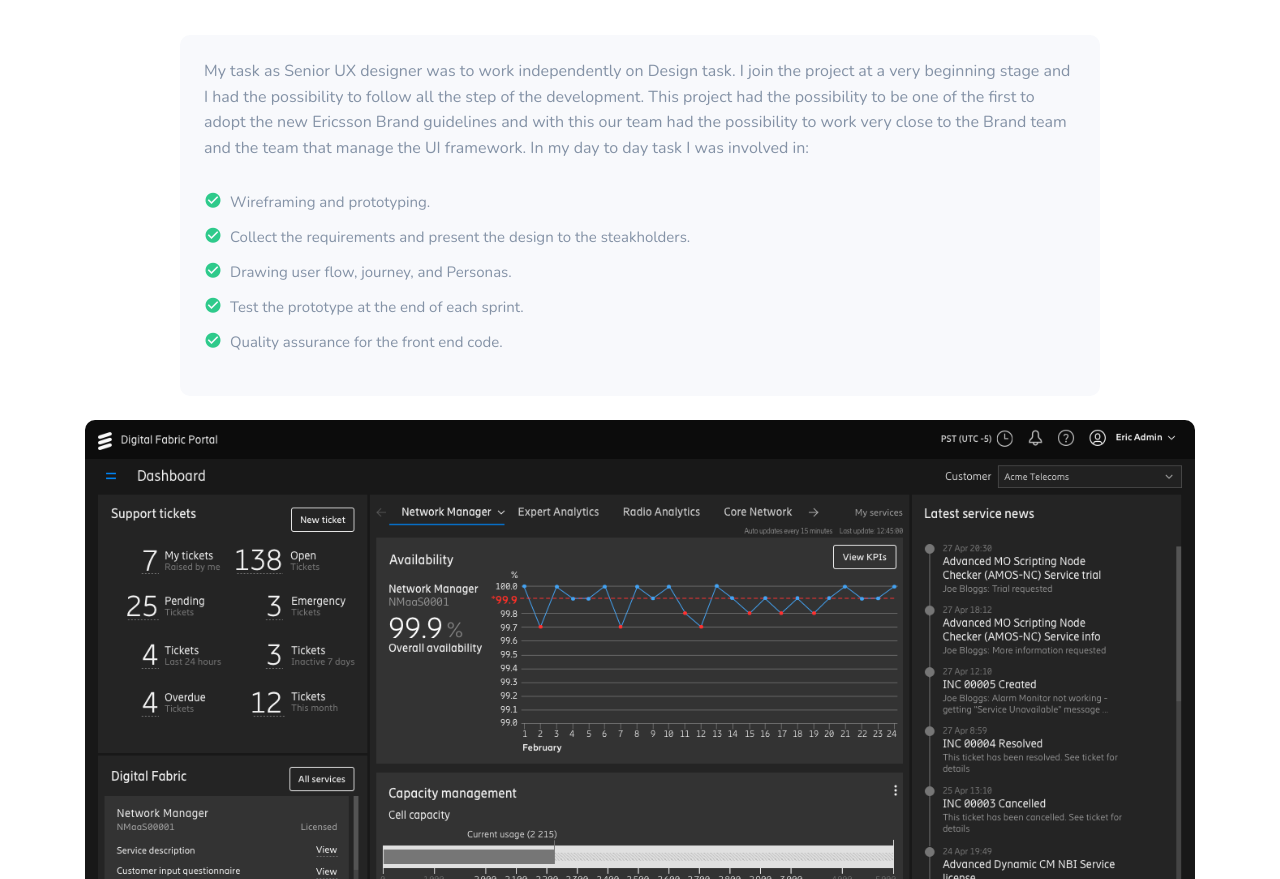
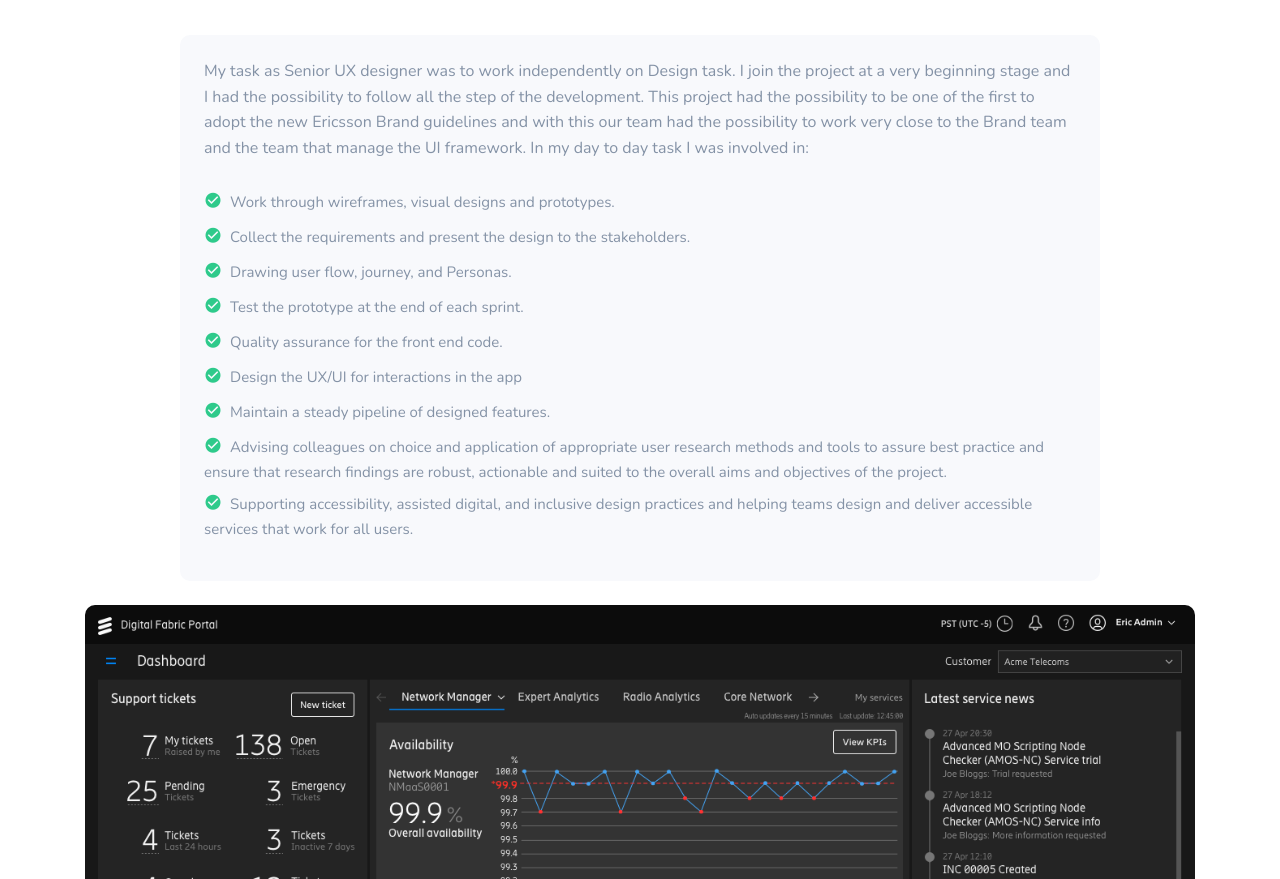
Before and after one commit to Salsedine/salsedine, a plain HTML site: page project-telecomunication.html in a window 1280 px wide. Shown: the part 1921-2800 px from the top of the page. Drawn offline with nearby package versions, Linux system fonts and the light colour scheme.

Commit message:
Adding text on the section my tasks

```diff
--- a/project-telecomunication.html
+++ b/project-telecomunication.html
@@ -267,16 +267,17 @@
                                 In my day to day task I was involved in:</p>
 
                             <ul class="list-unstyled feature-list text-muted mt-4">
-                                <li><i class="mdi mdi-checkbox-marked-circle text-success mdi-18px h5 mr-2"></i>Wireframing and prototyping.
-                                </li>
-                                <li><i class="mdi mdi-checkbox-marked-circle text-success mdi-18px h5 mr-2"></i>Collect the requirements and
-                                    present the design to the steakholders.</li>
-                                <li><i class="mdi mdi-checkbox-marked-circle text-success mdi-18px h5 mr-2"></i>Drawing user flow, journey, and
-                                    Personas.</li>
-                                <li><i class="mdi mdi-checkbox-marked-circle text-success mdi-18px h5 mr-2"></i>Test the prototype at the end of
-                                    each sprint.</li>
-                                <li><i class="mdi mdi-checkbox-marked-circle text-success mdi-18px h5 mr-2"></i>Quality assurance for the front
-                                    end code.</li>
+                                <li><i class="mdi mdi-checkbox-marked-circle text-success mdi-18px h5 mr-2"></i>Work through wireframes, visual designs and prototypes.</li>
+                                <li><i class="mdi mdi-checkbox-marked-circle text-success mdi-18px h5 mr-2"></i>Collect the requirements and present the design to the stakeholders.</li>
+                                <li><i class="mdi mdi-checkbox-marked-circle text-success mdi-18px h5 mr-2"></i>Drawing user flow, journey, and Personas.</li>
+                                <li><i class="mdi mdi-checkbox-marked-circle text-success mdi-18px h5 mr-2"></i>Test the prototype at the end of each sprint.</li>
+                                <li><i class="mdi mdi-checkbox-marked-circle text-success mdi-18px h5 mr-2"></i>Quality assurance for the front end code.</li>
+                                <li><i class="mdi mdi-checkbox-marked-circle text-success mdi-18px h5 mr-2"></i>Design the UX/UI for interactions in the app</li>
+                                <li><i class="mdi mdi-checkbox-marked-circle text-success mdi-18px h5 mr-2"></i>Maintain a steady pipeline of designed features.</li>
+                                <li><i class="mdi mdi-checkbox-marked-circle text-success mdi-18px h5 mr-2"></i>Advising colleagues on choice and application of appropriate user research methods and tools to assure best practice and ensure that research findings are robust, actionable and suited to the
+                                overall aims and objectives of the project.</li>
+                                <li><i class="mdi mdi-checkbox-marked-circle text-success mdi-18px h5 mr-2"></i>Supporting accessibility, assisted digital, and inclusive design practices and helping teams design and deliver
+                                accessible services that work for all users.</li>
                             </ul>
                         </div>
                     </div>
```
Also changed, not shown: project-insurance.html (+10 -6 lines), public-administration.html (+16 -0 lines).
